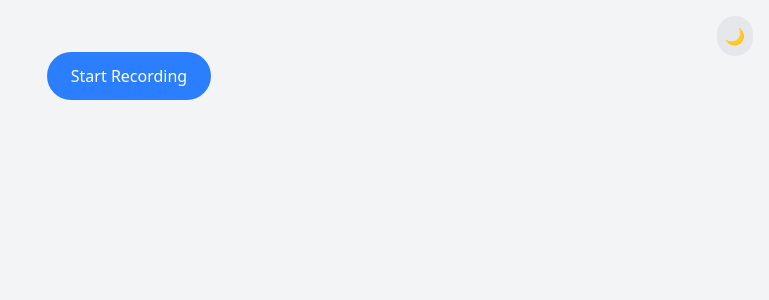
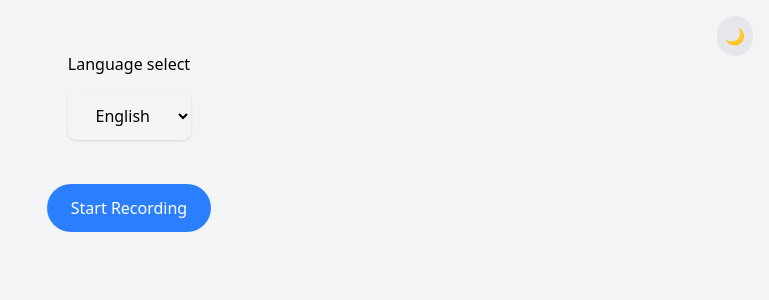
Before and after one commit to dheeraj-120501/talkyy, a React (Vite) app: page / in a window 1280 px wide. Shown: the top 300 px of the page, without its empty margins (511-1280 px from the left). Built offline with nearby package versions, Linux system fonts and the light colour scheme.

Commit message:
Add language select | update transcribe api

```diff
--- a/src/components/Recorder.tsx
+++ b/src/components/Recorder.tsx
@@ -2,17 +2,46 @@ import { RecordingsList } from "./RecordingsList";
 import { useAudioRecorder } from "../hooks/useAudioRecorder";
 import { useTranscriber } from "../hooks/useTranscriber";
 import { useRecordings } from "../hooks/useRecordings";
+import { useState } from "react";
+import type { Language } from "../types/language";
+
+const languageOptions: { value: Language; label: string }[] = [
+  { value: "en-IN", label: "English" },
+  { value: "hi-IN", label: "Hindi" },
+];
 
 function Recorder() {
+  const [language, setLanguage] = useState<Language>("en-IN");
   const { recordings, addRecording, deleteRecording, deleteAllRecordings } =
     useRecordings();
   const { isTranscribing, transcribe } = useTranscriber(addRecording);
-  const { isRecording, startRecording, stopRecording } =
-    useAudioRecorder(transcribe);
+  const { isRecording, startRecording, stopRecording } = useAudioRecorder(
+    (audio: Blob) => transcribe(audio, language),
+  );
 
   return (
     <div className="max-w-2xl mx-auto mt-5 space-y-8">
       <div className="flex flex-col items-center gap-4">
+        <label className="text-md dark:text-gray-200" htmlFor="language-select">
+          Language select
+        </label>
+        <select
+          className="rounded-lg px-6 py-3 mb-7 shadow font-medium dark:text-gray-100 dark:bg-gray-700"
+          name="language-select"
+          defaultValue={language}
+          onChange={(e) => setLanguage(e.target.value as Language)}
+        >
+          {languageOptions.map(
+            ({ value, label }: { value: Language; label: string }, index) => {
+              return (
+                <option value={value} key={index}>
+                  {label}
+                </option>
+              );
+            },
+          )}
+        </select>
+
         <button
           onClick={isRecording ? stopRecording : startRecording}
           disabled={isTranscribing}
--- a/src/components/RecordingItem.tsx
+++ b/src/components/RecordingItem.tsx
@@ -1,6 +1,5 @@
 import { useState, useRef } from "react";
 import type { Recording } from "../types/recording";
-
 import { Modal } from "./Modal";
 import { downloadRecordings } from "../utils/download";
 
--- a/src/components/RecordingsList.tsx
+++ b/src/components/RecordingsList.tsx
@@ -1,5 +1,4 @@
 import type { Recording } from "../types/recording";
-
 import { downloadRecordings } from "../utils/download";
 import { RecordingItem } from "./RecordingItem";
 
--- a/src/hooks/useRecordings.ts
+++ b/src/hooks/useRecordings.ts
@@ -1,7 +1,7 @@
 import { useEffect, useState } from "react";
 import type { Recording } from "../types/recording";
-
 import { base64ToBlob, blobToBase64 } from "../utils/blobConversion";
+import type { Language } from "../types/language";
 
 export const useRecordings = () => {
   const [recordings, setRecordings] = useState<Recording[]>(() => {
@@ -15,7 +15,11 @@ export const useRecordings = () => {
       : [];
   });
 
-  const addRecording = async (audio: Blob, transcription: string) => {
+  const addRecording = async (
+    audio: Blob,
+    transcription: string,
+    language: Language,
+  ) => {
     const res = await blobToBase64(audio);
     setRecordings((prev: Recording[]) => [
       {
@@ -23,6 +27,7 @@ export const useRecordings = () => {
         base64Blob: res,
         timestamp: new Date(),
         id: crypto.randomUUID(),
+        language,
         transcription,
       },
       ...prev,
--- a/src/hooks/useTranscriber.ts
+++ b/src/hooks/useTranscriber.ts
@@ -1,10 +1,11 @@
 import { useState } from "react";
+import type { Language } from "../types/language";
 
-const callApi = async (audio: Blob) => {
+const callApi = async (audio: Blob, language: Language) => {
   const formdata = new FormData();
-  formdata.append("file", audio, "sample.wav");
-  formdata.append("language_encodings", "en-US");
-  formdata.append("language_encodings", "es-ES");
+  formdata.append("audio_file", audio, "sample.wav");
+  formdata.append("language", language);
+  formdata.append("vocabulary", "[]");
 
   const requestOptions = {
     method: "POST",
@@ -12,23 +13,27 @@ const callApi = async (audio: Blob) => {
   };
 
   const response = await fetch(
-    "http://127.0.0.1:8000/upload_audio2/",
+    "http://127.0.0.1:8000/dev/transcribe-audio/",
     requestOptions,
   );
   return await response.json();
 };
 
 export const useTranscriber = (
-  onTranscribeComplete: (audio: Blob, transcription: string) => Promise<void>,
+  onTranscribeComplete: (
+    audio: Blob,
+    transcription: string,
+    language: Language,
+  ) => Promise<void>,
 ) => {
   const [isTranscribing, setIsTranscribing] = useState(false);
 
-  const transcribe = async (audio: Blob) => {
+  const transcribe = async (audio: Blob, language: Language) => {
     setIsTranscribing(true);
 
     try {
-      const transcription = await callApi(audio);
-      await onTranscribeComplete(audio, transcription.audio_data);
+      const transcription = await callApi(audio, language);
+      await onTranscribeComplete(audio, transcription.transcription, language);
       setIsTranscribing(false);
     } catch {
       setIsTranscribing(false);
--- /dev/null
+++ b/src/types/language.ts
@@ -0,0 +1 @@
+export type Language = "en-IN" | "hi-IN";
--- a/src/types/recording.ts
+++ b/src/types/recording.ts
@@ -1,7 +1,10 @@
+import type { Language } from "./language";
+
 export interface Recording {
   blob: Blob;
   base64Blob: string;
   timestamp: Date;
   id: string;
+  language: Language;
   transcription: string;
 }
--- a/src/utils/download.ts
+++ b/src/utils/download.ts
@@ -1,6 +1,5 @@
 import JSZip from "jszip";
 import type { Recording } from "../types/recording";
-
 
 export const downloadRecordings = async (recordings: Recording[]) => {
   const zip = new JSZip();
@@ -12,7 +11,13 @@ export const downloadRecordings = async (recordings: Recording[]) => {
 
   // Add transcriptions
   const transcriptions = recordings.map((recording: Recording) => {
-    return { id: recording.id, transcription: recording.transcription };
+    console.log(recording.language);
+    return {
+      id: recording.id,
+      file: `${recording.id}.wav`,
+      transcription: recording.transcription,
+      language: recording.language,
+    };
   });
   const transcriptionsBlob = new Blob([JSON.stringify(transcriptions)], {
     type: "text/plain",
```
